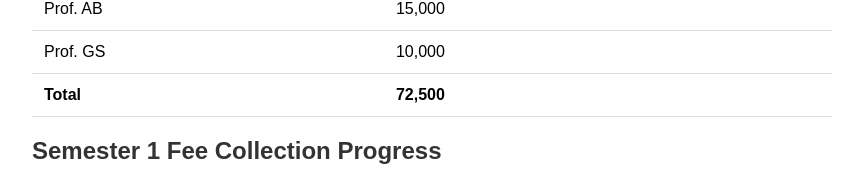
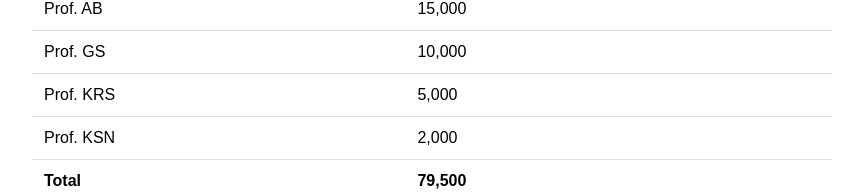
Before and after one commit to idle-villager/student-fee-donation, a plain HTML site: page index.html in a window 1280 px wide. Shown: the part 1187-1381 px from the top of the page, without its empty margins (208-1071 px from the left). Drawn offline with Linux system fonts and the light colour scheme.

Commit message:
added two contributions

```diff
--- a/index.html
+++ b/index.html
@@ -57,6 +57,8 @@
       <tr><td>Prof. SA</td><td class="amount">12,500</td></tr>
       <tr><td>Prof. AB</td><td class="amount">15,000</td></tr>
       <tr><td>Prof. GS</td><td class="amount">10,000</td></tr>
+      <tr><td>Prof. KRS</td><td class="amount">5,000</td></tr>
+      <tr><td>Prof. KSN</td><td class="amount">2,000</td></tr>
       <tr>
         <td><strong>Total</strong></td>
         <td><strong id="total-amount">Calculating...</strong></td>
```
